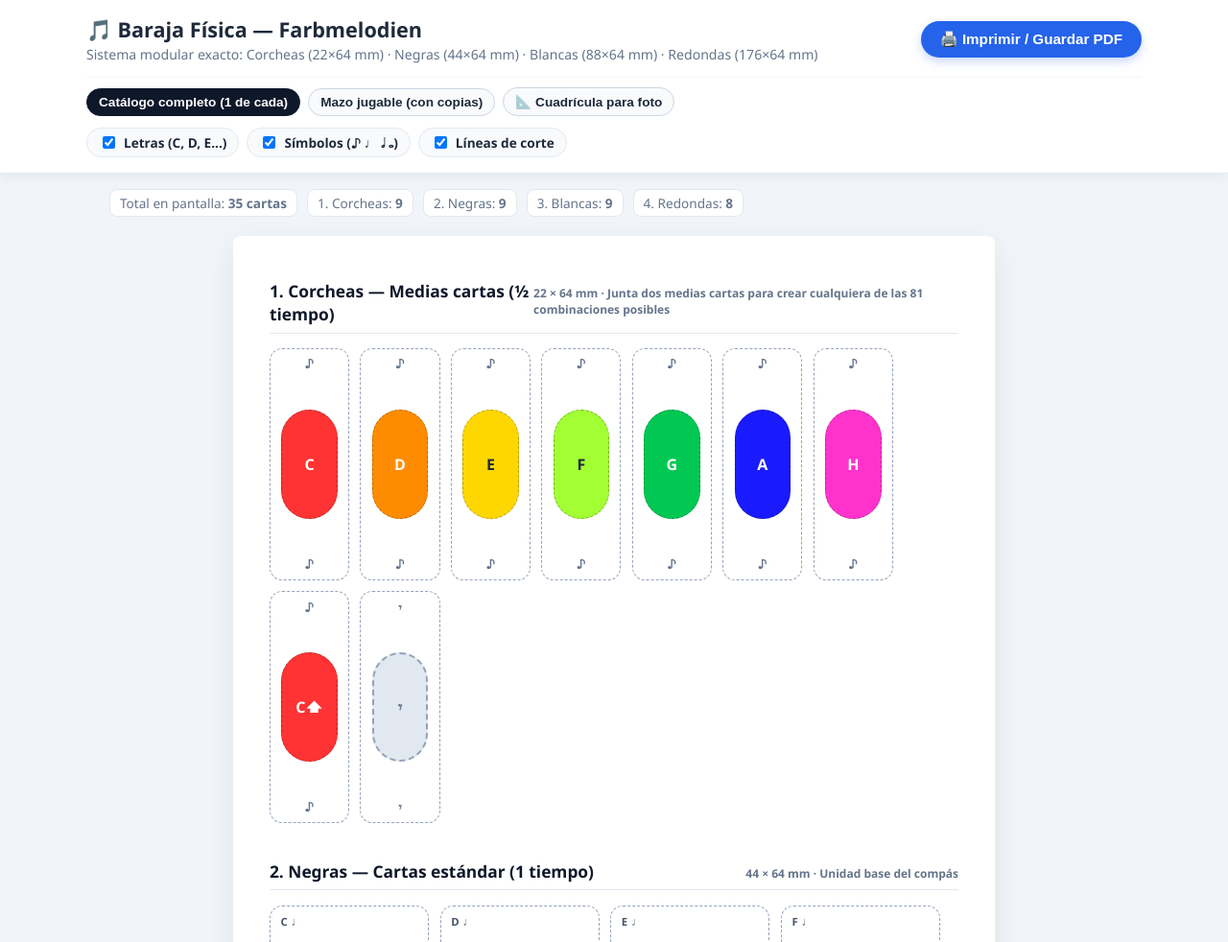
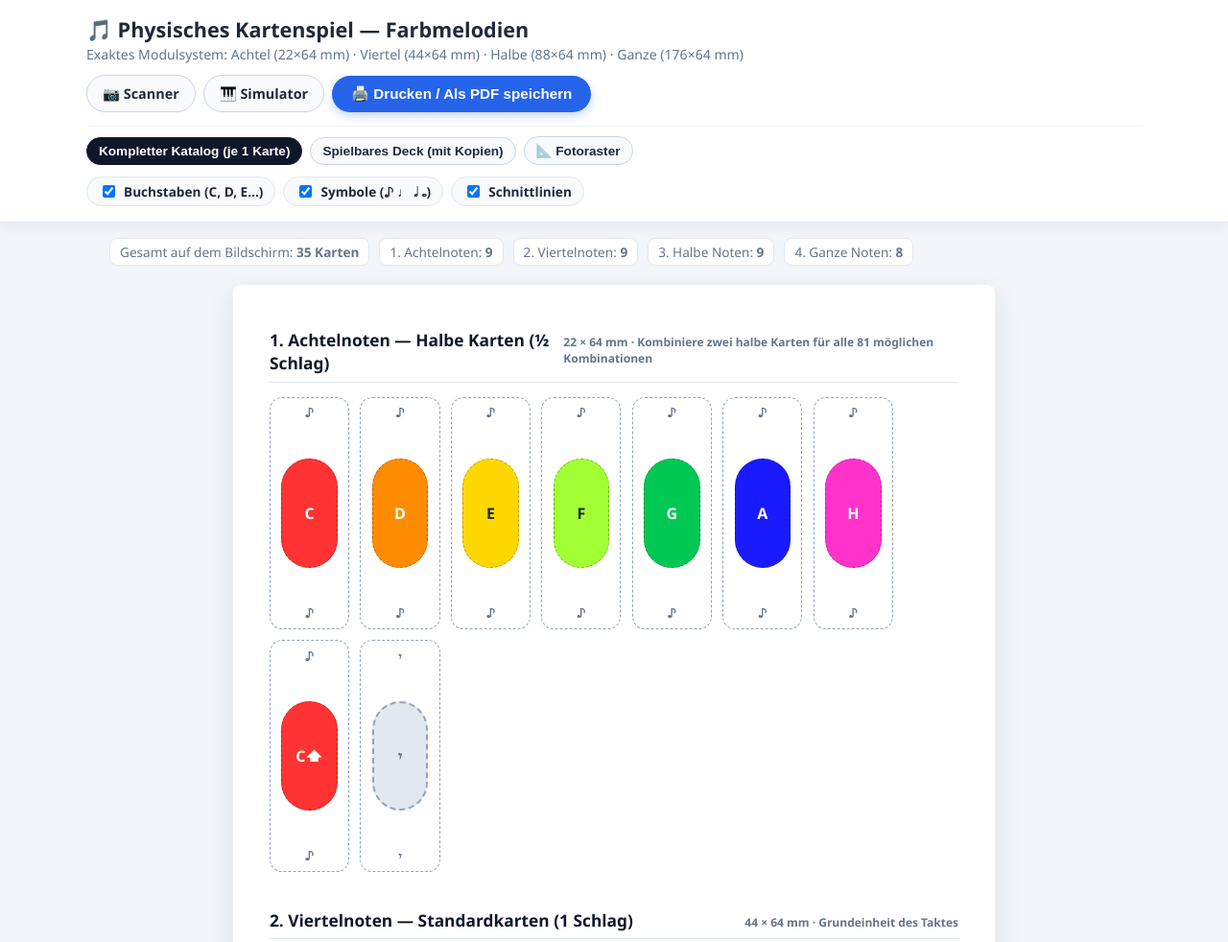
Before and after one commit to AlejandroAntonPineda/Farbenmelodien_complete, a plain HTML site: page baraja/baraja.html in a window 1280 px wide. Shown: the top 982 px of the page at 96% size. Drawn offline with Linux system fonts and the light colour scheme.

Commit message:
Translate HTML content from Spanish to German

```diff
--- a/baraja/baraja.html
+++ b/baraja/baraja.html
@@ -1,9 +1,9 @@
 <!DOCTYPE html>
-<html lang="es">
+<html lang="de">
 <head>
     <meta charset="UTF-8">
     <meta name="viewport" content="width=device-width, initial-scale=1.0">
-    <title>Baraja Imprimible - Farbmelodien</title>
+    <title>Druckbares Kartenspiel - Farbmelodien</title>
     <style>
         :root {
             --bg-ui: #f1f5f9;
@@ -11,12 +11,12 @@
             --text-muted: #64748b;
             --card-border: #94a3b8;
 
-            /* Medidas físicas exactas en milímetros (Sistema modular de 22mm) */
+            /* Exakte physische Maße in Millimetern (22mm-Modulsystem) */
             --card-h: 64mm;
-            --w-eighth: 22mm;   /* Media carta (0.5 tiempos) */
-            --w-quarter: 44mm;  /* 1 carta (1 tiempo) */
-            --w-half: 88mm;     /* 2 cartas juntas (2 tiempos) */
-            --w-whole: 176mm;   /* 4 cartas juntas (4 tiempos) */
+            --w-eighth: 22mm;   /* Halbe Karte (0,5 Schläge) */
+            --w-quarter: 44mm;  /* 1 Karte (1 Schlag) */
+            --w-half: 88mm;     /* 2 Karten zusammen (2 Schläge) */
+            --w-whole: 176mm;   /* 4 Karten zusammen (4 Schläge) */
         }
 
         * {
@@ -34,7 +34,7 @@
         }
 
         /* =========================================
-           BARRA DE CONTROL (SOLO PANTALLA)
+           STEUERLEISTE (NUR BILDSCHIRM)
            ========================================= */
         .toolbar {
             position: sticky;
@@ -93,6 +93,34 @@
 
         .print-btn:hover {
             background: #1d4ed8;
+            transform: translateY(-1px);
+        }
+
+        .nav-links {
+            display: flex;
+            flex-wrap: wrap;
+            gap: 8px;
+            align-items: center;
+        }
+
+        .nav-btn {
+            background: #f8fafc;
+            color: var(--text-dark);
+            border: 1.5px solid #cbd5e1;
+            padding: 9px 16px;
+            border-radius: 999px;
+            font-size: 0.9rem;
+            font-weight: 700;
+            text-decoration: none;
+            display: inline-flex;
+            align-items: center;
+            gap: 6px;
+            transition: all 0.15s;
+        }
+
+        .nav-btn:hover {
+            background: #e2e8f0;
+            border-color: #94a3b8;
             transform: translateY(-1px);
         }
 
@@ -165,7 +193,7 @@
         }
 
         /* =========================================
-           LIENZO DE CARTAS
+           KARTENFLÄCHE
            ========================================= */
         .sheet-container {
             max-width: 210mm;
@@ -211,7 +239,7 @@
         }
 
         /* =========================================
-           DISEÑO DE LAS CARTAS (PROPORCIONES REALES)
+           KARTENDESIGN (ECHTE PROPORTIONEN)
            ========================================= */
         .card {
             position: relative;
@@ -234,13 +262,13 @@
             border-color: #cbd5e1;
         }
 
-        /* Anchos exactos */
+        /* Exakte Breiten */
         .card.dur-05 { width: var(--w-eighth); padding: 2mm 1.5mm; }
         .card.dur-1  { width: var(--w-quarter); }
         .card.dur-2  { width: var(--w-half); }
         .card.dur-4  { width: var(--w-whole); }
 
-        /* Guías internas sutiles de pulsos (para blancas y redondas) */
+        /* Dezente interne Schlag-Hilfslinien (für Halbe und Ganze) */
         .beat-guides {
             position: absolute;
             inset: 0;
@@ -258,7 +286,7 @@
             border-right: none;
         }
 
-        /* Esquinas superiores e inferiores */
+        /* Obere und untere Ecken */
         .corner {
             position: absolute;
             font-size: 8.5pt;
@@ -294,7 +322,7 @@
             font-weight: 700;
         }
 
-        /* Forma central de la nota (Círculo / Cápsula / Media cápsula) */
+        /* Zentrale Notenform (Kreis / Kapsel / Halbe Kapsel) */
         .note-shape {
             position: relative;
             z-index: 2;
@@ -305,7 +333,7 @@
             box-shadow: inset 0 0 0 0.6mm rgba(0, 0, 0, 0.14);
         }
 
-        /* Negra (1 tiempo): círculo perfecto */
+        /* Viertelnote (1 Schlag): perfekter Kreis */
         .card.dur-1 .note-shape {
             width: 30mm;
             height: 30mm;
@@ -313,7 +341,7 @@
             font-size: 16pt;
         }
 
-        /* Corchea (0.5 tiempos): media carta -> óvalo vertical compacto */
+        /* Achtelnote (0,5 Schläge): halbe Karte -> kompaktes vertikales Oval */
         .card.dur-05 .note-shape {
             width: 15.5mm;
             height: 30mm;
@@ -323,7 +351,7 @@
             box-shadow: none;
         }
 
-        /* Blanca (2 tiempos): cápsula alargada de 2 cartas */
+        /* Halbe Note (2 Schläge): längliche Kapsel über 2 Karten */
         .card.dur-2 .note-shape {
             width: 72mm;
             height: 30mm;
@@ -332,7 +360,7 @@
             box-shadow: inset 0 0 0 0.7mm rgba(0, 0, 0, 0.22);
         }
 
-        /* Redonda (4 tiempos): cápsula alargada de 4 cartas */
+        /* Ganze Note (4 Schläge): längliche Kapsel über 4 Karten */
         .card.dur-4 .note-shape {
             width: 160mm;
             height: 30mm;
@@ -341,7 +369,7 @@
             box-shadow: inset 0 0 0 0.7mm rgba(0, 0, 0, 0.22);
         }
 
-        /* Estilo para Silencios */
+        /* Stil für Pausen */
         .card.is-rest .note-shape {
             background-color: #e2e8f0 !important;
             border: 0.6mm dashed #94a3b8;
@@ -349,7 +377,7 @@
             color: #64748b !important;
         }
 
-        /* Etiqueta de duración en la base */
+        /* Dauer-Beschriftung unten */
         .dur-footer {
             position: absolute;
             bottom: 2.5mm;
@@ -369,7 +397,7 @@
         }
 
         /* =========================================
-           CUADRÍCULA IMPRIMIBLE PARA FOTO (ESCALA 1:1)
+           DRUCKBARES FOTORASTER (MASSSTAB 1:1)
            ========================================= */
         .board-sheet {
             display: flex;
@@ -408,7 +436,7 @@
             border-radius: 3mm;
         }
 
-        /* Miras de esquina de alto contraste para encuadrar la foto con el móvil */
+        /* Kontrastreiche Eckmarkierungen für die Smartphone-Kamera */
         .frame-corner {
             position: absolute;
             width: 8mm;
@@ -449,7 +477,7 @@
             justify-content: center;
         }
 
-        /* Fila exacta: sin huecos entre casillas para que las cartas encajen borde con borde */
+        /* Exakte Reihe ohne Lücken zwischen den Feldern */
         .board-row {
             display: flex;
             height: var(--card-h);
@@ -458,7 +486,7 @@
             position: relative;
         }
 
-        /* Pequeñas marcas en las 4 esquinas de cada fila para alinear filas por separado en el escáner */
+        /* Kleine Markierungen an den 4 Ecken jeder Reihe für den Scanner */
         .row-tick {
             position: absolute;
             width: 2.5mm;
@@ -486,7 +514,7 @@
             border-right: none;
         }
 
-        /* Línea punteada suave en el centro (22mm) para colocar dos medias cartas (corcheas) */
+        /* Feine gepunktete Mittellinie (22mm) für zwei halbe Karten (Achtel) */
         .board-slot::after {
             content: "";
             position: absolute;
@@ -530,7 +558,7 @@
             display: flex;
         }
 
-        /* Visibilidad condicional desde controles */
+        /* Bedingte Sichtbarkeit über die Steuerung */
         body.hide-letters .note-letter,
         body.hide-letters .corner-letter {
             display: none;
@@ -542,7 +570,7 @@
         }
 
         /* =========================================
-           ESTILOS DE IMPRESIÓN (A4 EXACTO)
+           DRUCK-STILE (EXAKT DIN A4)
            ========================================= */
         @page {
             size: A4 portrait;
@@ -576,41 +604,45 @@
         <div class="toolbar-inner">
             <div class="toolbar-top">
                 <div class="title-block">
-                    <h1>🎵 Baraja Física — Farbmelodien</h1>
-                    <p>Sistema modular exacto: Corcheas (22×64 mm) · Negras (44×64 mm) · Blancas (88×64 mm) · Redondas (176×64 mm)</p>
+                    <h1>🎵 Physisches Kartenspiel — Farbmelodien</h1>
+                    <p>Exaktes Modulsystem: Achtel (22×64 mm) · Viertel (44×64 mm) · Halbe (88×64 mm) · Ganze (176×64 mm)</p>
                 </div>
-                <button class="print-btn" onclick="window.print()">🖨️ Imprimir / Guardar PDF</button>
+                <div class="nav-links">
+                    <a href="Escaner.html" class="nav-btn">📷 Scanner</a>
+                    <a href="simulador_baraja.html" class="nav-btn">🎹 Simulator</a>
+                    <button class="print-btn" onclick="window.print()">🖨️ Drucken / Als PDF speichern</button>
+                </div>
             </div>
 
             <div class="controls-row">
                 <div class="control-group">
-                    <button class="pill-btn active" id="modeCatalog" onclick="setDeckMode('catalog')">Catálogo completo (1 de cada)</button>
-                    <button class="pill-btn" id="modePlayable" onclick="setDeckMode('playable')">Mazo jugable (con copias)</button>
-                    <button class="pill-btn" id="modeBoard" onclick="setDeckMode('board')">📐 Cuadrícula para foto</button>
+                    <button class="pill-btn active" id="modeCatalog" onclick="setDeckMode('catalog')">Kompletter Katalog (je 1 Karte)</button>
+                    <button class="pill-btn" id="modePlayable" onclick="setDeckMode('playable')">Spielbares Deck (mit Kopien)</button>
+                    <button class="pill-btn" id="modeBoard" onclick="setDeckMode('board')">📐 Fotoraster</button>
                 </div>
 
                 <div class="control-group deck-controls">
                     <label class="toggle-label">
                         <input type="checkbox" checked onchange="toggleBodyClass('hide-letters', !this.checked)">
-                        Letras (C, D, E...)
+                        Buchstaben (C, D, E...)
                     </label>
                     <label class="toggle-label">
                         <input type="checkbox" checked onchange="toggleBodyClass('hide-symbols', !this.checked)">
-                        Símbolos (♪ ♩ 𝅗𝅥 𝅝)
+                        Symbole (♪ ♩ 𝅗𝅥 𝅝)
                     </label>
                     <label class="toggle-label">
                         <input type="checkbox" checked onchange="toggleBodyClass('no-cut-guides', !this.checked)">
-                        Líneas de corte
+                        Schnittlinien
                     </label>
                 </div>
 
                 <div class="control-group board-controls">
                     <button class="pill-btn active" id="boardBeats4" onclick="setBoardBeats(4)">4/4 (176 mm)</button>
                     <button class="pill-btn" id="boardBeats3" onclick="setBoardBeats(3)">3/4 (132 mm)</button>
-                    <button class="pill-btn" id="boardRows1" onclick="setBoardRows(1)">1 fila</button>
-                    <button class="pill-btn active" id="boardRows2" onclick="setBoardRows(2)">2 filas</button>
-                    <button class="pill-btn" id="boardRows3" onclick="setBoardRows(3)">3 filas</button>
-                    <button class="pill-btn" id="boardRows4" onclick="setBoardRows(4)">4 filas</button>
+                    <button class="pill-btn" id="boardRows1" onclick="setBoardRows(1)">1 Reihe</button>
+                    <button class="pill-btn active" id="boardRows2" onclick="setBoardRows(2)">2 Reihen</button>
+                    <button class="pill-btn" id="boardRows3" onclick="setBoardRows(3)">3 Reihen</button>
+                    <button class="pill-btn" id="boardRows4" onclick="setBoardRows(4)">4 Reihen</button>
                 </div>
             </div>
         </div>
@@ -621,7 +653,7 @@
     <main class="sheet-container" id="deckContainer"></main>
 
     <script>
-        // Código de colores exacto extraído de notation.html
+        // Exakter Farbcode aus notation.html
         const NOTES = [
             { id: 'C',  name: 'C',  color: '#ff3333', textColor: '#ffffff' },
             { id: 'D',  name: 'D',  color: '#ff8c00', textColor: '#ffffff' },
@@ -638,12 +670,12 @@
         const SECTIONS = [
             {
                 key: 'eighth',
-                title: '1. Corcheas — Medias cartas (½ tiempo)',
-                subtitle: '22 × 64 mm · Junta dos medias cartas para crear cualquiera de las 81 combinaciones posibles',
+                title: '1. Achtelnoten — Halbe Karten (½ Schlag)',
+                subtitle: '22 × 64 mm · Kombiniere zwei halbe Karten für alle 81 möglichen Kombinationen',
                 durClass: 'dur-05',
                 symbol: '♪',
                 restSymbol: '𝄾',
-                footer: '½ tiempo',
+                footer: '½ Schlag',
                 beats: 0.5,
                 includeRest: true,
                 playableCopies: 2,
@@ -651,12 +683,12 @@
             },
             {
                 key: 'quarter',
-                title: '2. Negras — Cartas estándar (1 tiempo)',
-                subtitle: '44 × 64 mm · Unidad base del compás',
+                title: '2. Viertelnoten — Standardkarten (1 Schlag)',
+                subtitle: '44 × 64 mm · Grundeinheit des Taktes',
                 durClass: 'dur-1',
                 symbol: '♩',
                 restSymbol: '𝄽',
-                footer: '1 tiempo',
+                footer: '1 Schlag',
                 beats: 1,
                 includeRest: true,
                 playableCopies: 4,
@@ -664,12 +696,12 @@
             },
             {
                 key: 'half',
-                title: '3. Blancas — Dos cartas juntas (2 tiempos)',
-                subtitle: '88 × 64 mm · Equivale a 2 negras seguidas',
+                title: '3. Halbe Noten — Doppelte Karten (2 Schläge)',
+                subtitle: '88 × 64 mm · Entspricht 2 Viertelnoten hintereinander',
                 durClass: 'dur-2',
                 symbol: '𝅗𝅥',
                 restSymbol: '𝄼',
-                footer: '2 tiempos',
+                footer: '2 Schläge',
                 beats: 2,
                 includeRest: true,
                 playableCopies: 2,
@@ -677,12 +709,12 @@
             },
             {
                 key: 'whole',
-                title: '4. Redondas — Cuatro cartas juntas (4 tiempos)',
-                subtitle: '176 × 64 mm · Ocupa un compás completo de 4/4',
+                title: '4. Ganze Noten — Vierfache Karten (4 Schläge)',
+                subtitle: '176 × 64 mm · Füllt einen kompletten 4/4-Takt',
                 durClass: 'dur-4',
                 symbol: '𝅝',
                 restSymbol: '𝄻',
-                footer: '4 tiempos',
+                footer: '4 Schläge',
                 beats: 4,
                 includeRest: false,
                 playableCopies: 1,
@@ -728,7 +760,7 @@
             const displayLabel = isRest ? symbol : item.name;
             const cornerLabel = isRest ? '' : item.name;
 
-            // Guías sutiles de división de pulsos para cartas dobles y cuádruples
+            // Dezente Hilfslinien zur Schlag-Unterteilung bei doppelten und vierfachen Karten
             let guidesHTML = '';
             if (section.beats >= 2) {
                 let slots = '';
@@ -738,7 +770,7 @@
                 guidesHTML = `<div class="beat-guides">${slots}</div>`;
             }
 
-            // En corcheas, ponemos el símbolo arriba y abajo para aprovechar el ancho de 22mm
+            // Bei Achtelnoten wird das Symbol oben und unten platziert, um die 22mm Breite optimal zu nutzen
             const topCorner = section.beats === 0.5
                 ? `<div class="corner top-left"><span class="symbol-badge">${symbol}</span></div>`
                 : `<div class="corner top-left"><span class="corner-letter">${cornerLabel}</span><span class="symbol-badge">${symbol}</span></div>`;
@@ -791,8 +823,8 @@
             container.innerHTML = `
                 <section class="board-sheet">
                     <div class="board-header">
-                        <h2>📐 Tablero de Encuadre — Farbmelodien (${boardBeats}/4)</h2>
-                        <span>${boardRows} ${boardRows === 1 ? 'fila' : 'filas'} · Escala 1:1 (${widthMm} × ${heightMm} mm)</span>
+                        <h2>📐 Ausrichtungsbrett — Farbmelodien (${boardBeats}/4)</h2>
+                        <span>${boardRows} ${boardRows === 1 ? 'Reihe' : 'Reihen'} · Maßstab 1:1 (${widthMm} × ${heightMm} mm)</span>
                     </div>
 
                     <div class="board-frame">
@@ -806,15 +838,15 @@
                     </div>
 
                     <p class="board-tip">
-                        Coloca las cartas pegadas entre sí dentro de cada fila y haz la foto desde arriba alineando las <strong>esquinas negras</strong> con la rejilla del escáner. Imprime siempre al <strong>100 % de escala</strong>.
+                        Lege die Karten in jeder Reihe lückenlos aneinander und fotografiere sie von oben, sodass die <strong>schwarzen Ecken</strong> am Raster des Scanners ausgerichtet sind. Immer im <strong>100 % Maßstab</strong> drucken.
                     </p>
                 </section>
             `;
 
             statsBar.innerHTML = `
-                <div class="stat-chip">Compás: <strong>${boardBeats}/4</strong></div>
-                <div class="stat-chip">Filas: <strong>${boardRows}</strong></div>
-                <div class="stat-chip">Tamaño real: <strong>${widthMm} × ${heightMm} mm</strong> (cabe en 1 folio A4)</div>
+                <div class="stat-chip">Taktart: <strong>${boardBeats}/4</strong></div>
+                <div class="stat-chip">Reihen: <strong>${boardRows}</strong></div>
+                <div class="stat-chip">Originalgröße: <strong>${widthMm} × ${heightMm} mm</strong> (passt auf 1 DIN-A4-Blatt)</div>
             `;
         }
 
@@ -866,7 +898,7 @@
             });
 
             statsBar.innerHTML = `
-                <div class="stat-chip">Total en pantalla: <strong>${totalCards} cartas</strong></div>
+                <div class="stat-chip">Gesamt auf dem Bildschirm: <strong>${totalCards} Karten</strong></div>
                 ${sectionCounts.map(s => `<div class="stat-chip">${s}</div>`).join('')}
             `;
         }
```
